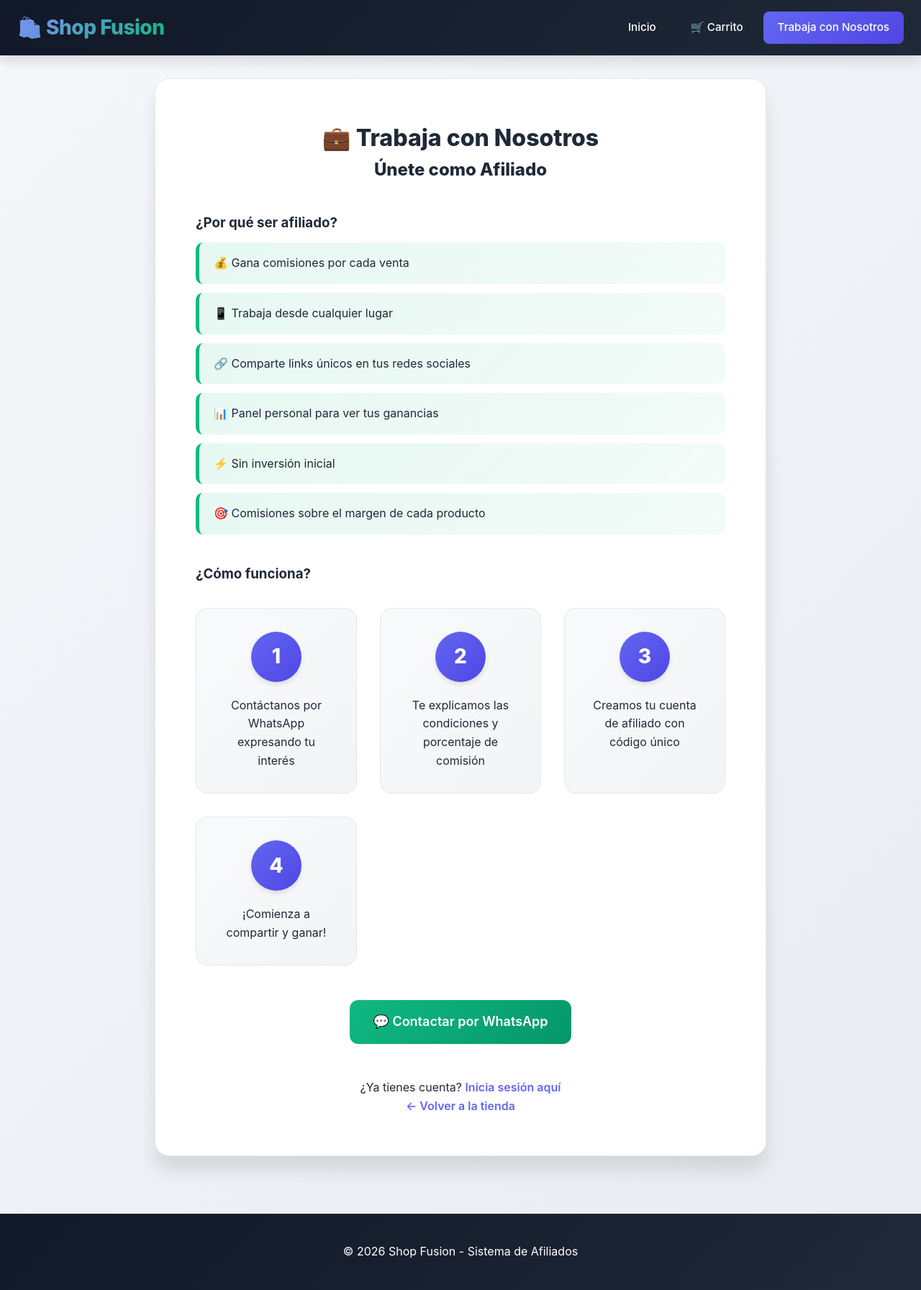
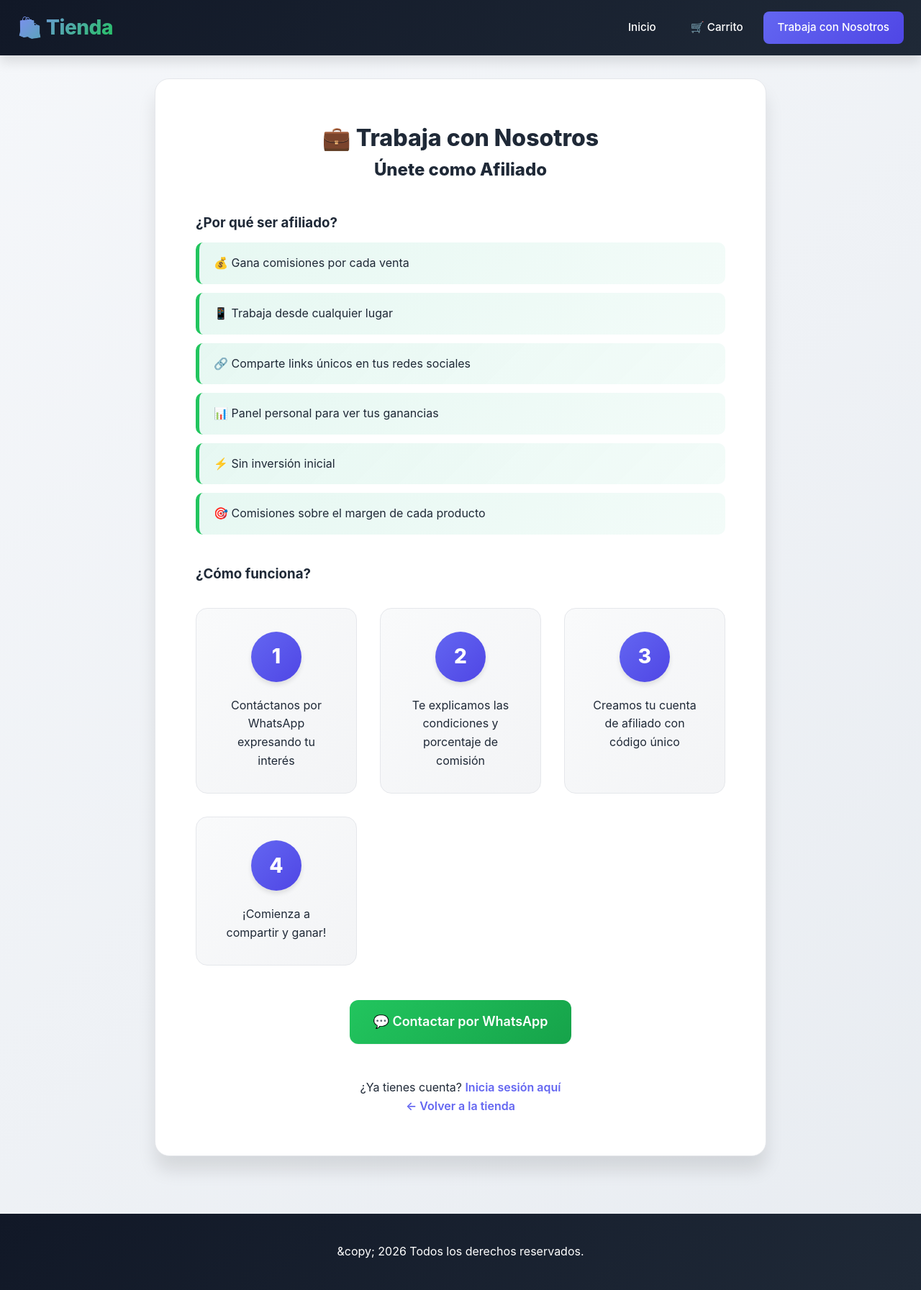
Before and after one commit to gglveliz-byte/Shop--Fusion, a Flask app: page /unete in a window 1280 px wide. Shown: the whole page at 72% size. Run offline with Flask 3, Linux system fonts and the light colour scheme; data that the repository does not hold is empty; some libraries are stand-ins or nearby versions.

Commit message:
cambios_fase_2

```diff
--- a/app.py
+++ b/app.py
@@ -58,7 +58,7 @@ def create_app(config_class=Config):
 
     # [FASE 5 / E5] Activar log en archivo
     app.logger.addHandler(file_handler)
-    app.logger.info('Shop Fusion Startup')
+    app.logger.info('Plataforma Ecommerce - Sistema Iniciado')
 
     # Registrar blueprints (rutas)
     from routes import auth, admin, afiliado, tienda
--- a/init_db.py
+++ b/init_db.py
@@ -47,7 +47,7 @@ def init_database():
         # Inicializar configuración White-Label por defecto
         logger.info("Inicializando configuración de marca por defecto...")
         nueva_config = Configuracion(
-            nombre_tienda='Shop Fusion',
+            nombre_tienda='Mi Tienda Online',
             color_primario='#6366f1',
             color_secundario='#22c55e',
             color_acento='#06b6d4',
--- a/models.py
+++ b/models.py
@@ -357,7 +357,7 @@ class Configuracion(db.Model):
     id = db.Column(db.Integer, primary_key=True)
 
     # Identidad
-    nombre_tienda = db.Column(db.String(100), default='Shop Fusion')
+    nombre_tienda = db.Column(db.String(100), default='Mi Tienda Online')
     logo_path = db.Column(db.String(300), nullable=True)
     favicon_path = db.Column(db.String(300), nullable=True)
 
--- a/routes/tienda.py
+++ b/routes/tienda.py
@@ -16,7 +16,7 @@ bp = Blueprint('tienda', __name__)
 
 @bp.route('/')
 def index():
-    """Página principal de la tienda (Shop Fusion - Admin)"""
+    """Página principal de la tienda (Admin)"""
     from models import Producto, Afiliado, CATEGORIAS_PRODUCTO
     from sqlalchemy import func
 
@@ -66,7 +66,7 @@ def index():
             'imagenes': todas_imagenes
         })
 
-    # Número de WhatsApp del admin (Shop Fusion)
+    # Número de WhatsApp del admin
     from utils import format_whatsapp
     whatsapp_numero = format_whatsapp(current_app.config.get('WHATSAPP_NUMBER', ''))
 
@@ -309,7 +309,11 @@ def checkout():
         session['carrito'] = []
 
         # Generar mensaje de WhatsApp
-        mensaje = f"¡Hola! Quiero comprar:\n\n"
+        from models import Configuracion
+        config_web = Configuracion.query.first()
+        nombre_tienda = config_web.nombre_tienda if config_web else "la tienda"
+
+        mensaje = f"¡Hola {nombre_tienda}! Quiero comprar:\n\n"
 
         for item in productos_pedido:
             mensaje += f"- {item['nombre']} x{item['cantidad']} - ${item['subtotal']:.2f}\n"
--- a/static/css/style.css
+++ b/static/css/style.css
@@ -1,5 +1,5 @@
 /* ============================================
-   SHOP FUSION - Sistema de Afiliados
+   PLATAFORMA ECOMMERCE - Marca Blanca
    Diseño Moderno y Profesional
    ============================================ */
 
--- a/templates/admin/dashboard.html
+++ b/templates/admin/dashboard.html
@@ -1,6 +1,6 @@
 {% extends 'base.html' %}
 
-{% block title %}Dashboard Admin - Shop Fusion{% endblock %}
+{% block title %}Dashboard Admin{% endblock %}
 
 {% block content %}
 <div class="container">
--- a/templates/afiliado/dashboard.html
+++ b/templates/afiliado/dashboard.html
@@ -1,6 +1,6 @@
 {% extends 'base.html' %}
 
-{% block title %}Dashboard Afiliado - Shop Fusion{% endblock %}
+{% block title %}Dashboard Afiliado{% endblock %}
 
 {% block content %}
 <div class="container">
--- a/templates/auth/admin_login.html
+++ b/templates/auth/admin_login.html
@@ -1,6 +1,6 @@
 {% extends 'base.html' %}
 
-{% block title %}Login Administrador - Shop Fusion{% endblock %}
+{% block title %}Login Administrador{% endblock %}
 
 {% block content %}
 <div class="container">
--- a/templates/auth/afiliado_login.html
+++ b/templates/auth/afiliado_login.html
@@ -1,6 +1,6 @@
 {% extends 'base.html' %}
 
-{% block title %}Login Afiliado - Shop Fusion{% endblock %}
+{% block title %}Login Afiliado{% endblock %}
 
 {% block content %}
 <div class="container">
--- a/templates/base.html
+++ b/templates/base.html
@@ -3,18 +3,46 @@
 <head>
     <meta charset="UTF-8">
     <meta name="viewport" content="width=device-width, initial-scale=1.0">
-    <title>{% block title %}Shop Fusion{% endblock %}</title>
+    <title>{% block title %}{% endblock %} | {{ config_web.nombre_tienda if config_web else 'Tienda' }}</title>
+
+    <!-- Metadatos SEO Dinámicos -->
+    <meta name="description" content="{{ config_web.meta_descripcion if config_web and config_web.meta_descripcion else 'Tu tienda online de confianza' }}">
+
+    {% if config_web and config_web.favicon_path %}
+    <link rel="icon" href="{{ url_for('static', filename='uploads/' + config_web.favicon_path) }}" type="image/x-icon">
+    {% endif %}
+
     <!-- [MODIFICACIÓN SEGURIDAD E22] -->
     <!-- Token CSRF para validación de solicitudes y protección contra falsificación -->
     <meta name="csrf-token" content="{{ csrf_token() }}">
     <link rel="stylesheet" href="{{ url_for('static', filename='css/style.css') }}">
+
+    <!-- Motor de Color Dinámico (White-Label) -->
+    <style>
+        :root {
+            --primary-color: {{ config_web.color_primario if config_web else '#6366f1' }};
+            --secondary-color: {{ config_web.color_secundario if config_web else '#22c55e' }};
+            --accent-color: {{ config_web.color_acento if config_web else '#06b6d4' }};
+
+            /* Generar variantes automáticas para hover */
+            --primary-dark: {{ config_web.color_primario if config_web else '#4f46e5' }};
+            --secondary-dark: {{ config_web.color_secundario if config_web else '#16a34a' }};
+        }
+    </style>
+
     {% block extra_css %}{% endblock %}
 </head>
 <body>
     {% block body %}
     <nav class="navbar">
         <div class="container">
-            <a href="{{ url_for('tienda.index') }}" class="logo">🛍️ Shop Fusion</a>
+            <a href="{{ url_for('tienda.index') }}" class="logo">
+                {% if config_web and config_web.logo_path %}
+                    <img src="{{ url_for('static', filename='uploads/' + config_web.logo_path) }}" alt="{{ config_web.nombre_tienda }}" style="height: 40px;">
+                {% else %}
+                    🛍️ {{ config_web.nombre_tienda if config_web else 'Tienda' }}
+                {% endif %}
+            </a>
 
             <div class="nav-links">
                 {% if current_user.is_authenticated %}
@@ -64,7 +92,7 @@
 
     <footer class="footer">
         <div class="container">
-            <p>&copy; 2026 Shop Fusion - Sistema de Afiliados</p>
+            <p>{{ config_web.mensaje_footer if config_web else '&copy; 2026 Todos los derechos reservados.' }}</p>
         </div>
     </footer>
     {% endblock %}
--- a/templates/error.html
+++ b/templates/error.html
@@ -3,7 +3,7 @@
 <head>
     <meta charset="UTF-8">
     <meta name="viewport" content="width=device-width, initial-scale=1.0">
-    <title>{{ error_title }} - Shop Fusion</title>
+    <title>{{ error_title }} | {{ config_web.nombre_tienda if config_web else 'Tienda' }}</title>
     <link rel="preconnect" href="https://fonts.googleapis.com">
     <link rel="preconnect" href="https://fonts.gstatic.com" crossorigin>
     <link href="https://fonts.googleapis.com/css2?family=Inter:wght@300;400;500;600;700;800;900&display=swap" rel="stylesheet">
--- a/templates/tienda/carrito.html
+++ b/templates/tienda/carrito.html
@@ -1,6 +1,6 @@
 {% extends 'base.html' %}
 
-{% block title %}Carrito - Shop Fusion{% endblock %}
+{% block title %}Carrito{% endblock %}
 
 {% block content %}
 <div class="container">
--- a/templates/tienda/checkout.html
+++ b/templates/tienda/checkout.html
@@ -1,6 +1,6 @@
 {% extends 'base.html' %}
 
-{% block title %}Checkout - Shop Fusion{% endblock %}
+{% block title %}Checkout{% endblock %}
 
 {% block content %}
 <div class="container">
--- a/templates/tienda/pedido_confirmado.html
+++ b/templates/tienda/pedido_confirmado.html
@@ -1,6 +1,6 @@
 {% extends 'base.html' %}
 
-{% block title %}Pedido Confirmado - Shop Fusion{% endblock %}
+{% block title %}Pedido Confirmado{% endblock %}
 
 {% block content %}
 <div class="container">
--- a/templates/tienda/producto.html
+++ b/templates/tienda/producto.html
@@ -1,6 +1,6 @@
 {% extends 'base.html' %}
 
-{% block title %}{{ producto.nombre }} - Shop Fusion{% endblock %}
+{% block title %}{{ producto.nombre }}{% endblock %}
 
 {% block content %}
 <style>
--- a/templates/tienda/unete.html
+++ b/templates/tienda/unete.html
@@ -1,6 +1,6 @@
 {% extends 'base.html' %}
 
-{% block title %}Únete como Afiliado - Shop Fusion{% endblock %}
+{% block title %}Únete como Afiliado{% endblock %}
 
 {% block content %}
 <div class="container">
--- a/utils.py
+++ b/utils.py
@@ -1,5 +1,5 @@
 """
-Funciones de utilidad compartidas para Shop Fusion (Error E7)
+Funciones de utilidad compartidas para la Plataforma (Error E7)
 """
 
 def format_whatsapp(num):
```
Also changed, not shown: templates/tienda/index.html (+9 -7 lines), 1 other file.
